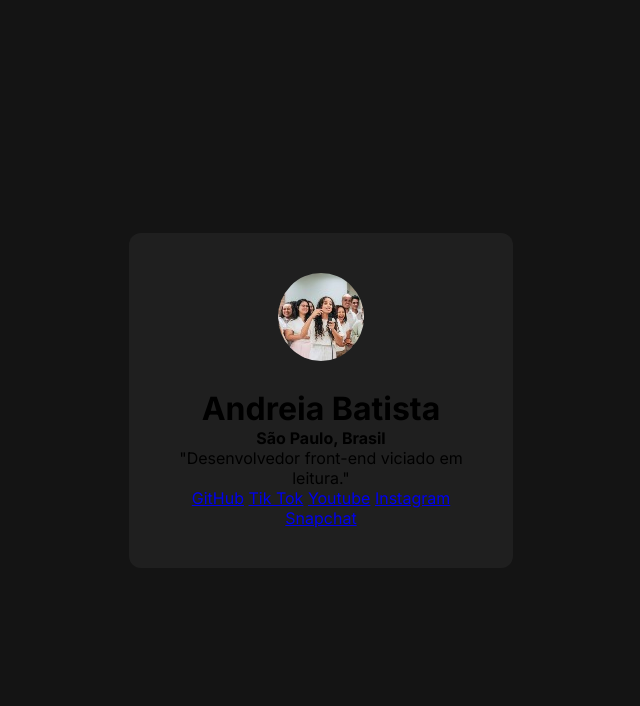
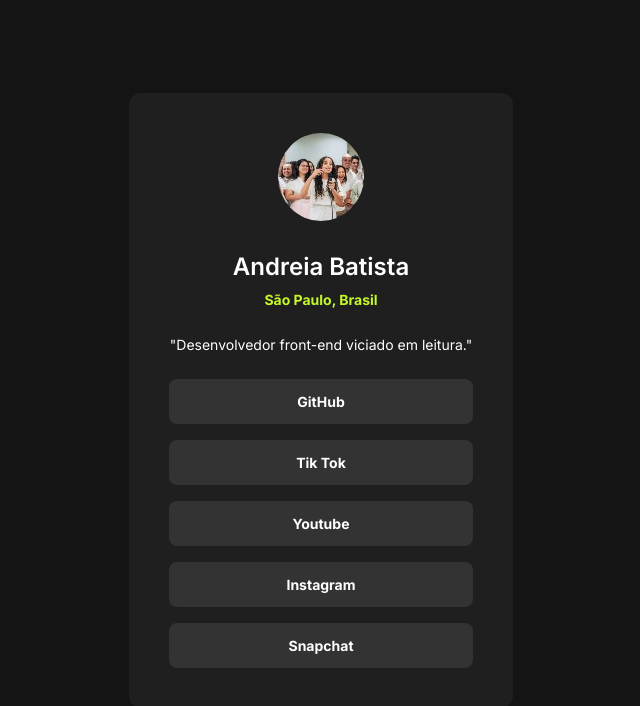
Before and after one commit to AndreiaBatista11TIA/meus-links, a plain HTML site: page index.html in a window 1280 px wide. Shown: the whole page, without its empty margins (319-959 px from the left). Drawn offline with Linux system fonts and the light colour scheme.

Commit message:
desenvolvimento do CSS terminado

```diff
--- a/style.css
+++ b/style.css
@@ -21,7 +21,46 @@ div {
     border-radius: 12px;
 }
 
+h1,p,a {
+    color:#FFF ;
+}
+
 div img {
     border-radius: 50%;
     margin-bottom: 24px;
 }
+
+div h1 {
+    font-size: 24px;
+    line-height: 36px;
+    font-weight: 600;
+    margin-bottom: 4px;
+}
+
+div strong {
+    color: #C4F82A;
+    font-size: 14PX;
+    line-height: 21px;
+}
+
+div p {
+    margin-block: 24px;
+    font-size: 14px;
+    line-height: 21px;
+}
+
+div a + a {
+    margin-top: 16px;
+}
+
+div a {
+    display: block;
+    text-decoration: none;
+    background-color: #333333;
+    padding: 12px;
+    border-radius: 8px;
+    font-weight: 700;
+    font-size: 14px;
+    line-height: 21px;
+
+}
```
